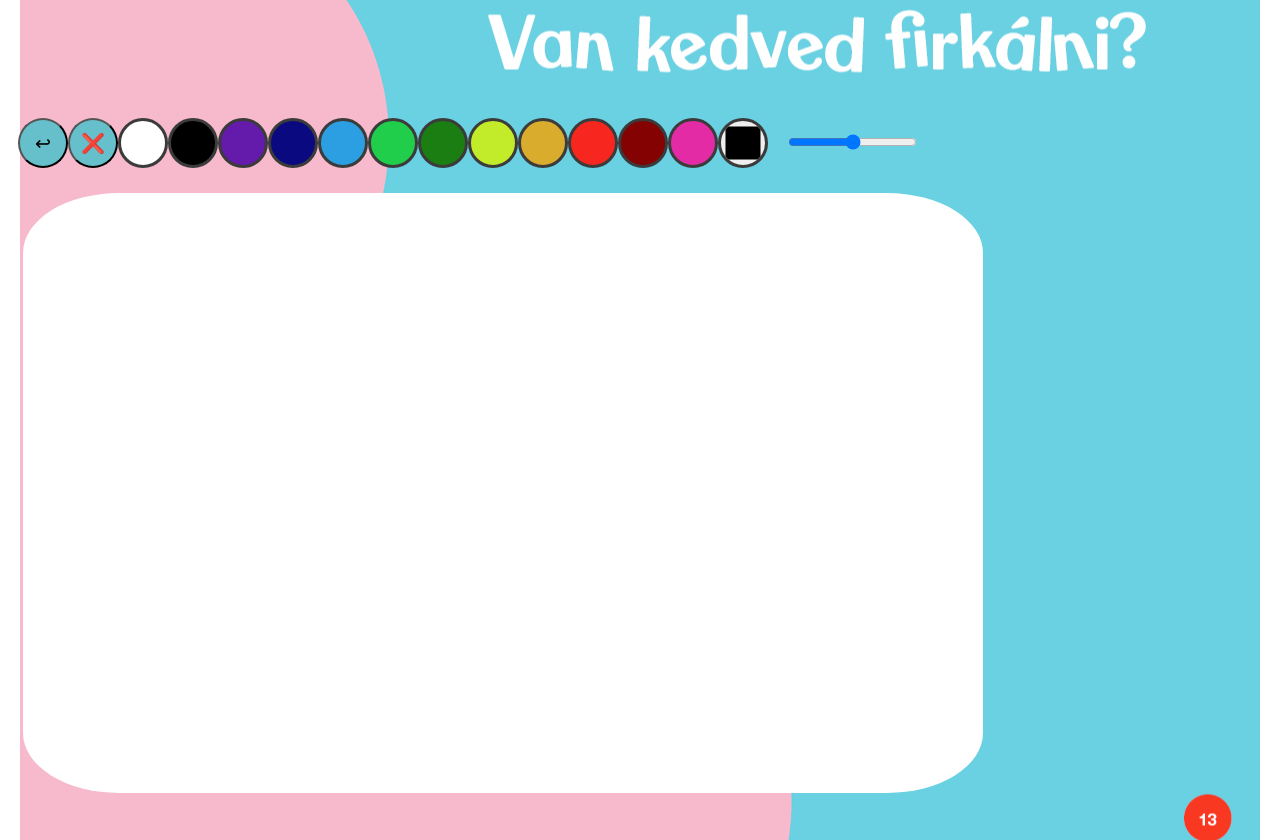
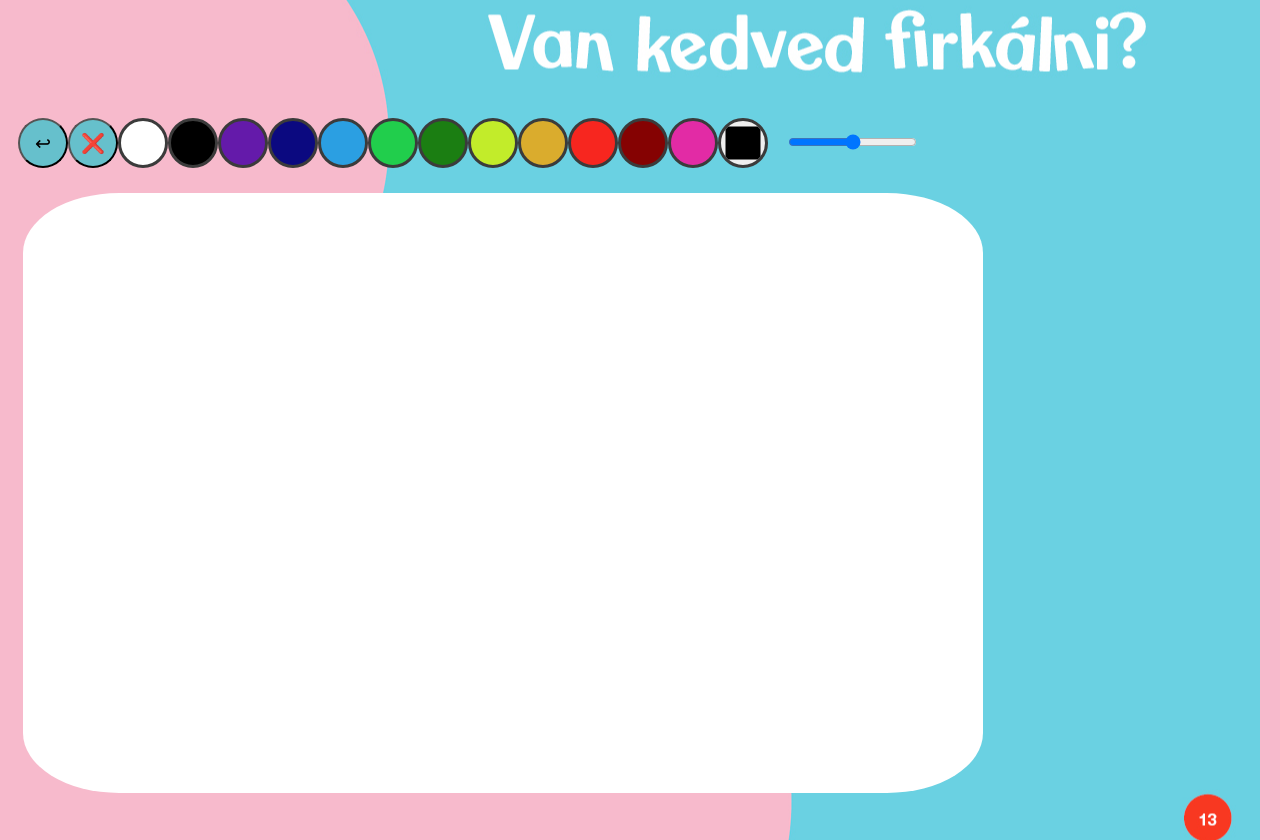
Before and after one commit to hosekhenrietta/Paint-for-Kids, a plain HTML site: page index.html in a window 1280 px wide. Drawn offline with Linux system fonts and the light colour scheme.

Commit message:
Update style.css
add background-color

```diff
--- a/style.css
+++ b/style.css
@@ -5,6 +5,7 @@ body{
     padding: 10px;
     position: center;
     overflow: hidden;
+    background-color: rgb(247, 186, 204);
     background-image: url("baba_2022_01_13.jpg");
     background-repeat: no-repeat;
     background-attachment: fixed;
```
